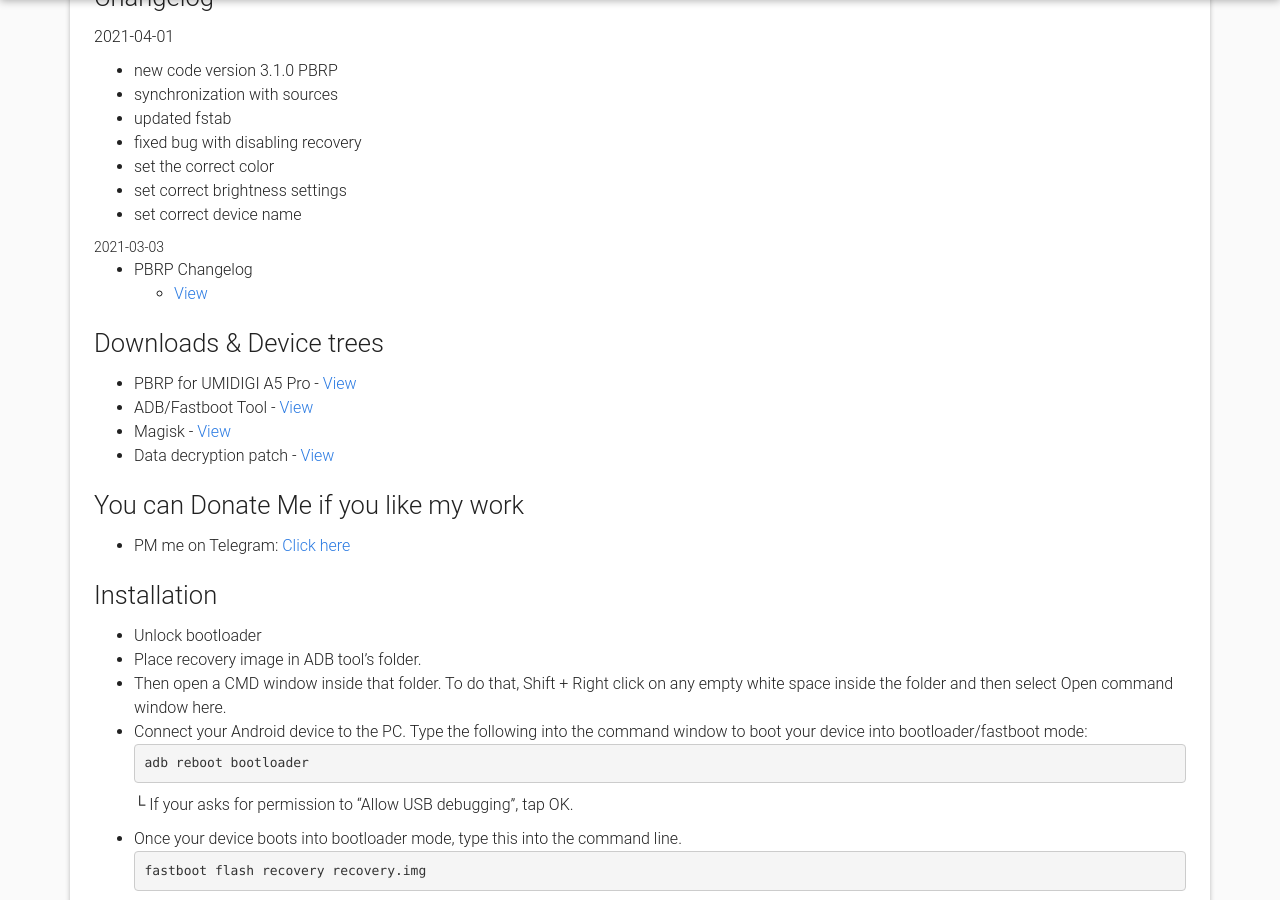
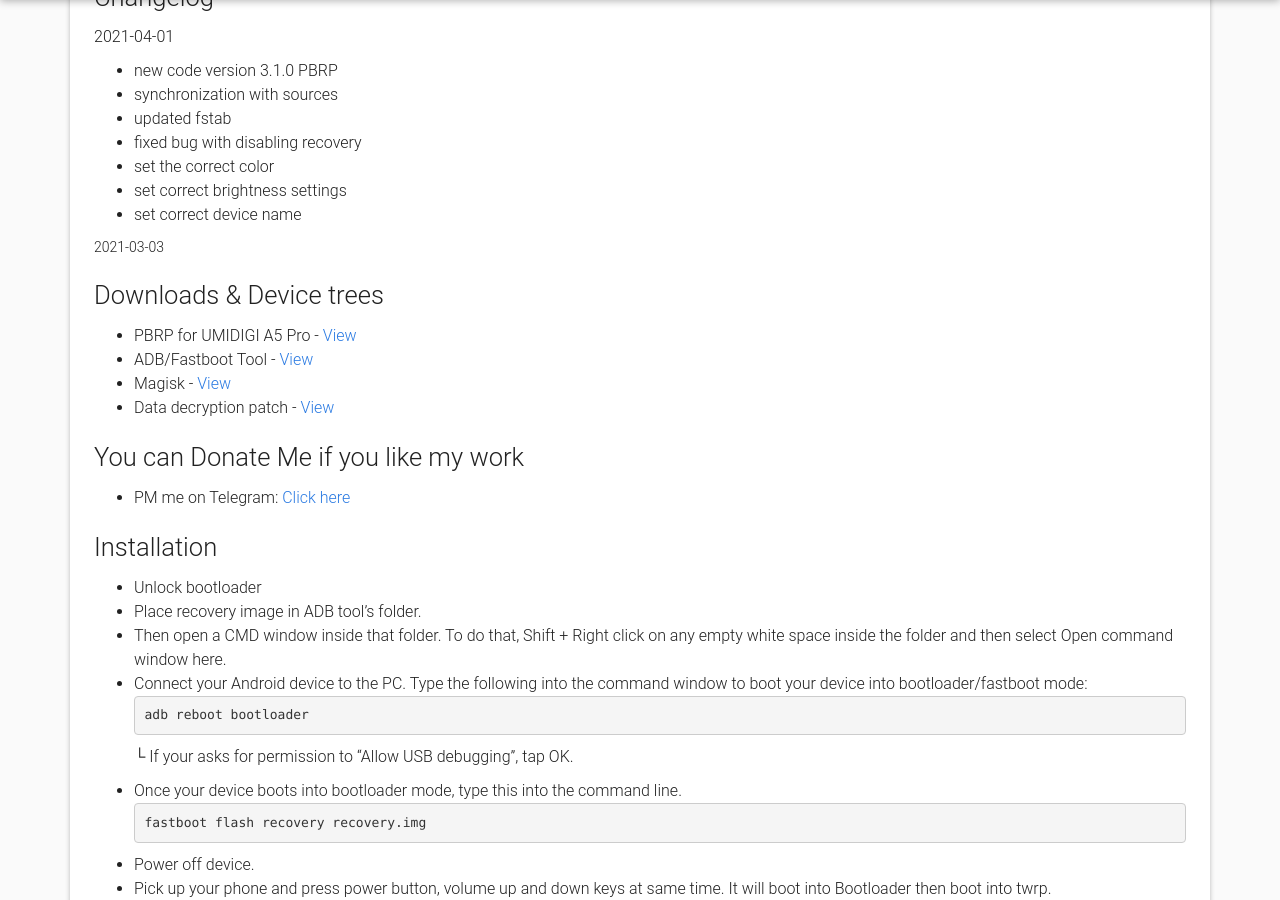
Before and after one commit to Hadenix/Hadenix.github.io, a Jekyll site: the page built from _posts/2021-04-01-pbrp-breeze.md, in a window 1280 px wide and 900 px high, scrolled down 1169 px. Built offline with Jekyll 4.4.1, drawn with Linux system fonts in a browser that asks for light colours; nearby versions of some CDN libraries.

Commit message:
Update 2021-04-01-pbrp-breeze.md

```diff
--- a/_posts/2021-04-01-pbrp-breeze.md
+++ b/_posts/2021-04-01-pbrp-breeze.md
@@ -33,9 +33,6 @@
 </ul></p>
 </details>
 
-* PBRP Changelog
-  * [View](https://t.me/UMIDIGIA5Pro)
-
 ### Downloads & Device trees
 * PBRP for UMIDIGI A5 Pro - [View](https://sourceforge.net/projects/umidigi-mt6763-dev/files/PBRP/)
 * ADB/Fastboot Tool - [View](https://dl.google.com/android/repository/platform-tools-latest-windows.zip)
```
